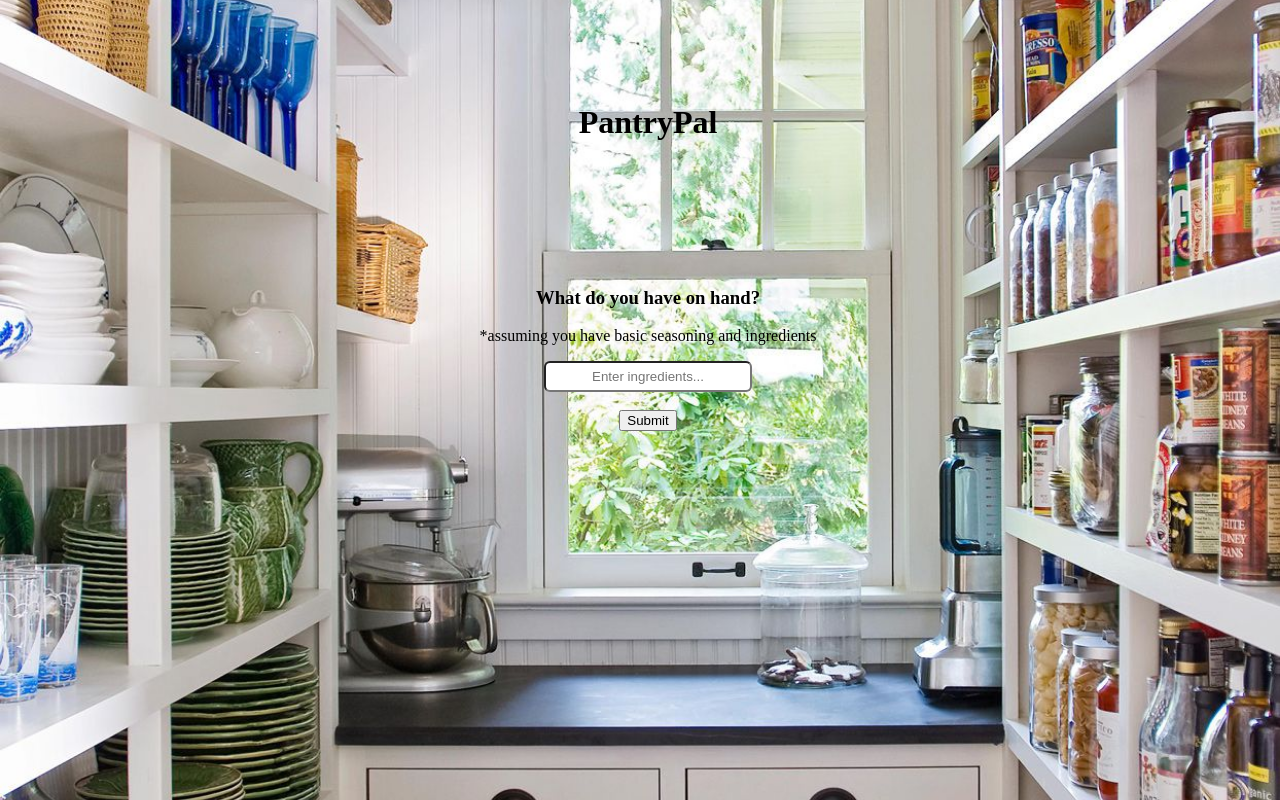
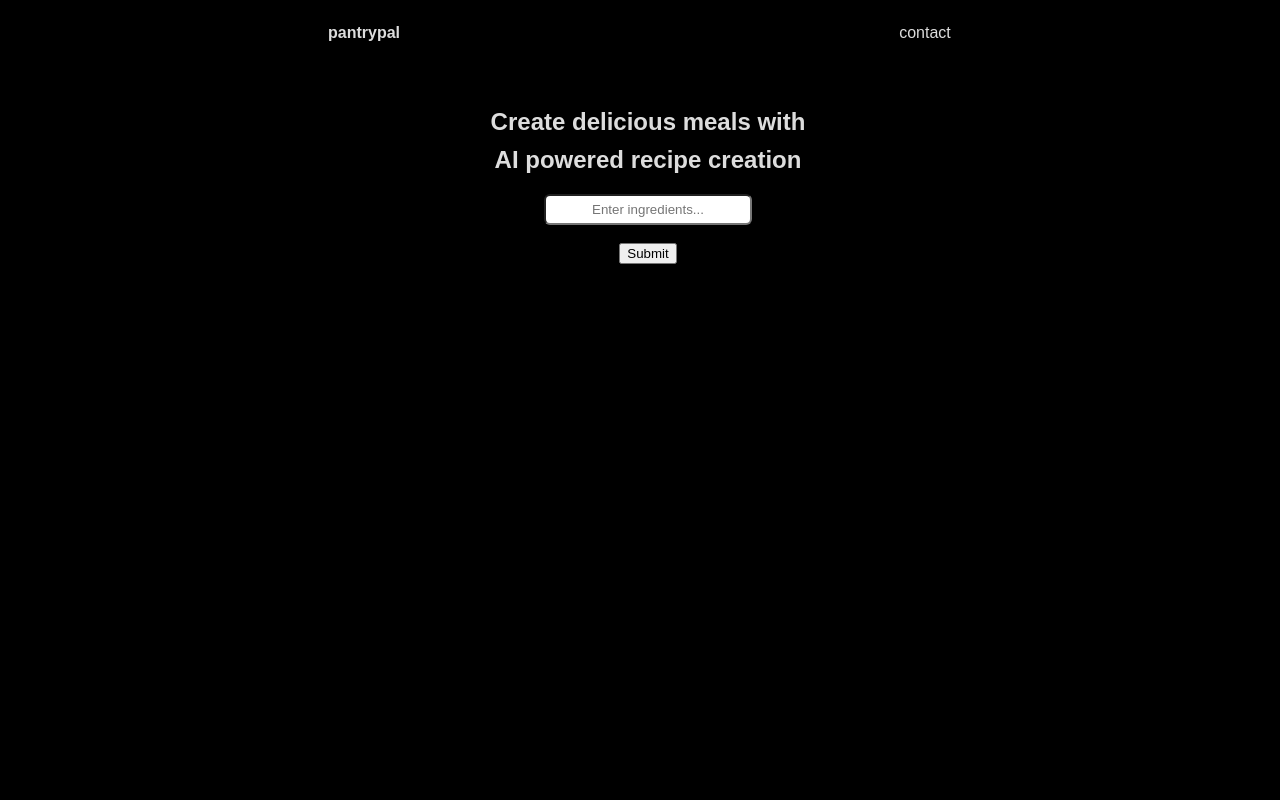
Before and after one commit to michaelliuuu/PantryPal, a plain HTML site: page index.html in a window 1280 px wide. Drawn offline with Linux system fonts and the light colour scheme.

Commit message:
Changing up the frontend

```diff
--- a/index.html
+++ b/index.html
@@ -8,12 +8,21 @@
 </head>
 <body>
     <header>
-        <h1 id="title">PantryPal</h1>
+        <div id="container">
+            <div id="titleContainer">
+                <p id="title">pantrypal</p>
+            </div>
+            <div id="optionsContainer">
+                <a href="#" id="contact">contact</a>
+
+                <!-- <span id='clickableAwesomeFont'><i class="fa-regular fa-sun"></span> // create light/dark mode toggle-->
+            </div>
+        </div>
     </header>
     <main>
         <section id="frontPage" style="display: block;">
-            <h3>What do you have on hand?</h3>
-            <p>*assuming you have basic seasoning and ingredients</p>
+            <h1 id="titleText1">Create delicious meals with</h1>
+            <h1 id="titleText2">AI powered recipe creation</h1>
             <input type="text" id="ingredientTB" name="ingredientTB" placeholder="Enter ingredients..."><br><br>
             <button id="submitButton" type="button">Submit</button>
         </section>
@@ -23,6 +32,15 @@
             <button id="copyButton" type="button">Copy Recipe</button><br><br>
             <div id="content" class="dynamic-border"></div>
             <div id="popup" class="popup">Copied to clipboard!</div>
+        </section>
+        <section id="contactPage" style="display: none;">
+            <p class="name">Your Name</p>
+            <input type="text" class="nameText" name="name" style="display: block;" maxlength="30">
+            <p class="email">Email</p>
+            <input type="text" class="emailText" name="email" style="display: block;" maxlength="30">
+            <p class="email">Message</p>
+            <textarea name="text" id="messageText" cols="30" rows="10"></textarea><br>
+            <input type="submit" class="submitButton" value="Send"></button>
         </section>
     </main>
     <script type="importmap">
--- a/styles.css
+++ b/styles.css
@@ -1,18 +1,50 @@
 header {
-    padding: 75px;
-    font-family: "Times New Roman", Times, serif;
+    /* padding: 75px; */
+    font-family: Arial, Helvetica, sans-serif;
 }
 
 body {
-    background-image: url('images/pantry1.jpg');
+    /* background-image: url('images/pantry1.jpg'); */
     width: 100%; /* or set to a specific width */
-    background-size: cover; /* cover or 100% 100% */
-    background-repeat: no-repeat;
-    background-position: 75% 25%; /* centers the background */
+    /* background-size: cover; /* cover or 100% 100% */
+    /* background-repeat: no-repeat;
+    background-position: 75% 25%; centers the background */
+    background-color: black;
 }
 
-h1 {
-    text-align: center;
+#container {
+    display: flex;
+}
+
+#titleContainer {
+    margin-left: 25%;
+}
+
+#optionsContainer {
+    display: flex;
+    justify-content: center;
+    margin-top: 16px;
+    margin-left: 39%;
+}
+
+#contact {
+    text-decoration: none;
+    color: #dddddd;
+}
+
+#title {
+    color: #dddddd;
+    font-weight: bold;
+}
+
+#titleText1, #titleText2 {
+    color: #dddddd;
+    font-family: Arial, Helvetica, sans-serif;
+    font-weight: bold;
+}
+
+#titleText2 {
+    margin-top: -10px;
 }
 
 #frontPage {
@@ -22,7 +54,6 @@ h1 {
 
 #recipePage {
     text-align: center;
-
 }
 
 #ingredientTB {
```
